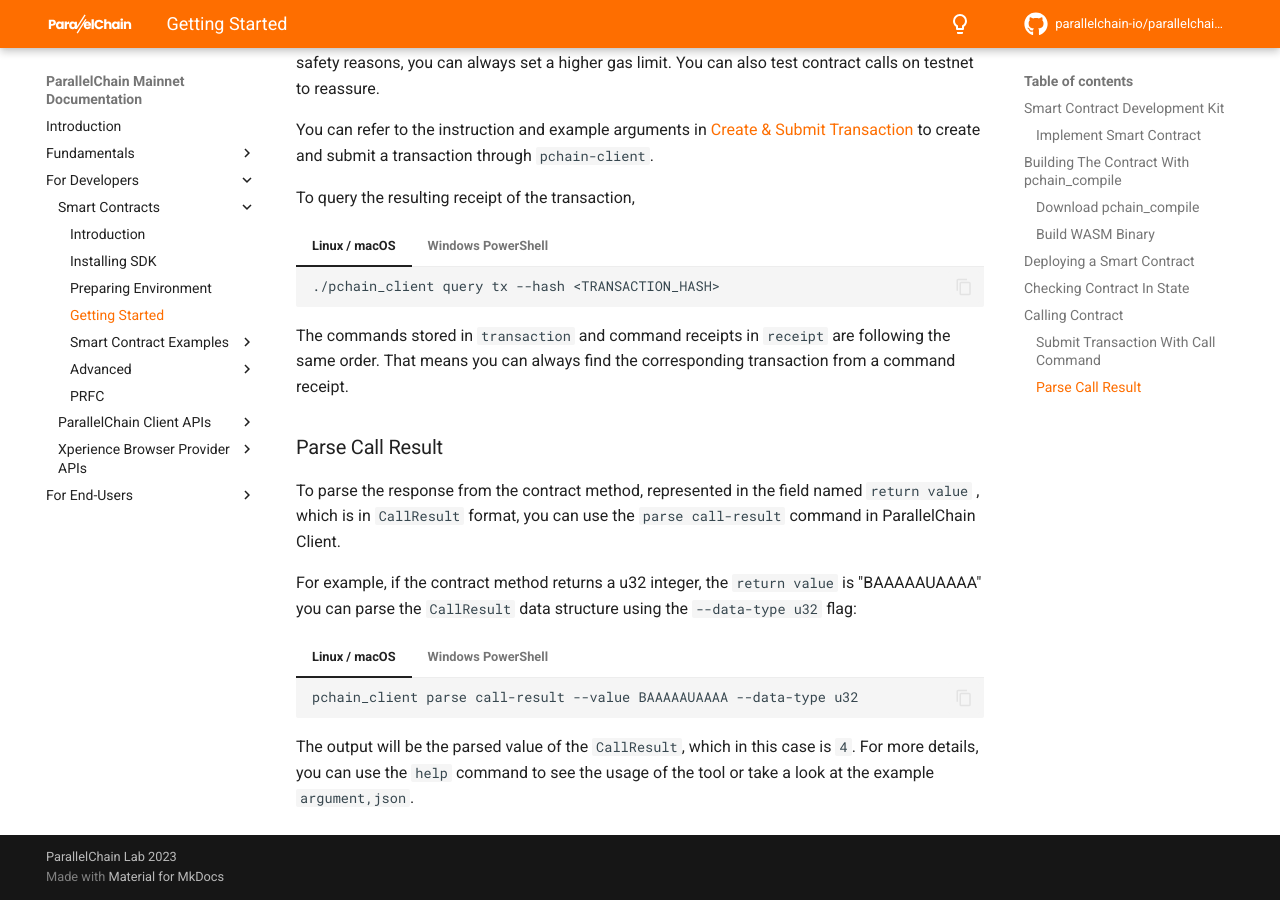
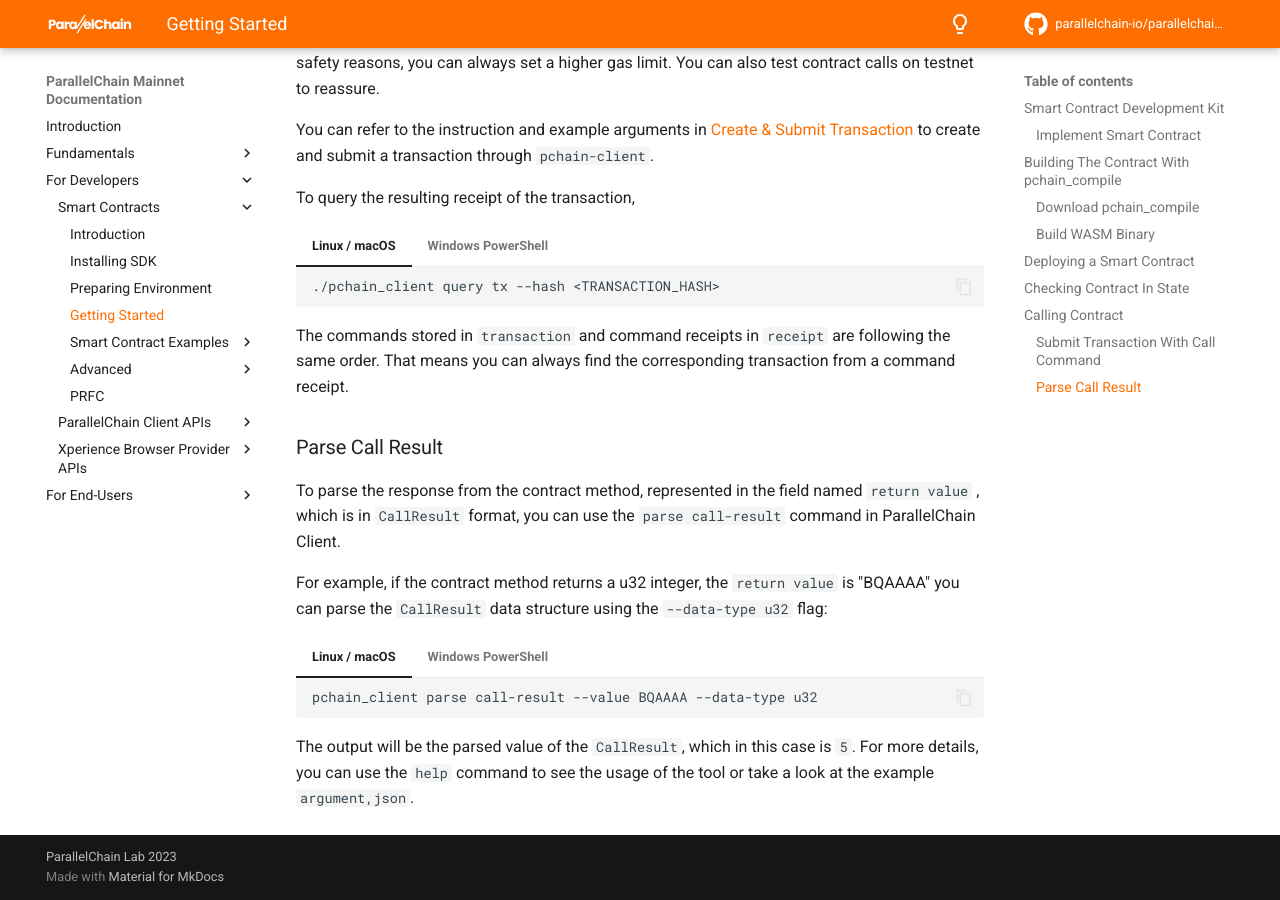
Before and after one commit to parallelchain-io/parallelchain-docs, an MkDocs documentation site: the page built from docs/for_developers/smart_contracts/getting_started.md, in a window 1280 px wide and 900 px high, scrolled down 5011 px. Built offline with MkDocs 1.6.1 and Material for MkDocs 9.7.7, drawn with Linux system fonts in a browser that asks for light colours; comment, search, counter and statistics services are not loaded.

Commit message:
Match example return value to example input value
Input is "Alice", which should be returned as '5' in CallResult from `name.len() as u32`, instead of 4.

````diff
--- a/docs/for_developers/smart_contracts/getting_started.md
+++ b/docs/for_developers/smart_contracts/getting_started.md
@@ -256,15 +256,15 @@
 
 To parse the response from the contract method, represented in the field named `return value` , which is in `CallResult` format, you can use the `parse call-result` command in ParallelChain Client.
 
-For example, if the contract method returns a u32 integer, the `return value` is "BAAAAAUAAAA" you can parse the `CallResult` data structure using the `--data-type u32` flag:
+For example, if the contract method returns a u32 integer, the `return value` is "BQAAAA" you can parse the `CallResult` data structure using the `--data-type u32` flag:
 
 === "Linux / macOS"
     ```bash
-    pchain_client parse call-result --value BAAAAAUAAAA --data-type u32
+    pchain_client parse call-result --value BQAAAA --data-type u32
     ```
 === "Windows PowerShell"
     ```PowerShell
-    ./pchain_client.exe parse call-result --value BAAAAAUAAAA --data-type u32
+    ./pchain_client.exe parse call-result --value BQAAAA --data-type u32
     ```
 
-The output will be the parsed value of the `CallResult`, which in this case is `4`. For more details, you can use the `help` command to see the usage of the tool or take a look at the example `argument,json`.
+The output will be the parsed value of the `CallResult`, which in this case is `5`. For more details, you can use the `help` command to see the usage of the tool or take a look at the example `argument,json`.
````
